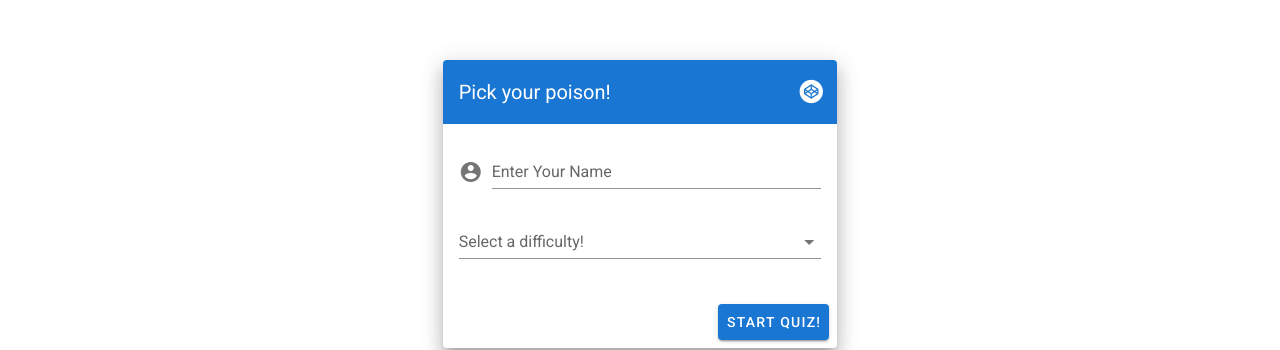
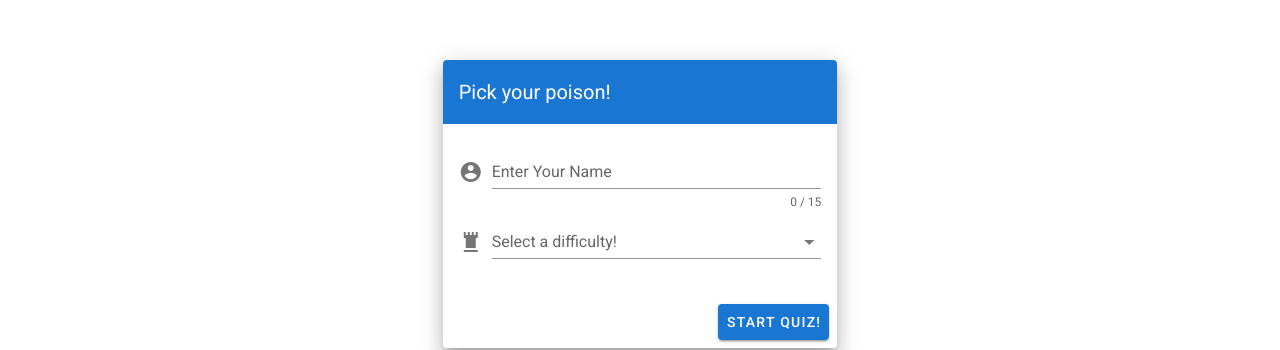
Before and after one commit to HopeEternal/GameGrumpsTrivia, a Vue app: page / in a window 1280 px wide. Shown: the part 238-588 px from the top of the page. Built offline with nearby package versions, Linux system fonts and the light colour scheme.

Commit message:
Start Quiz form validation and route to Quiz page added

```diff
--- a/src/views/Home.vue
+++ b/src/views/Home.vue
@@ -8,49 +8,36 @@
             <v-toolbar color="primary" dark flat>
               <v-toolbar-title>Pick your poison!</v-toolbar-title>
               <v-spacer />
-              <v-tooltip right>
-                <template v-slot:activator="{ on }">
-                  <v-btn
-                    icon
-                    large
-                    href="https://codepen.io/johnjleider/pen/pMvGQO"
-                    target="_blank"
-                    v-on="on"
-                  >
-                    <v-icon>mdi-codepen</v-icon>
-                  </v-btn>
-                </template>
-                <span>Codepen</span>
-              </v-tooltip>
             </v-toolbar>
             <v-card-text>
-              <v-form>
+              <v-form ref="form" v-model="valid" lazy-validation>
                 <v-text-field
+                  v-model="name"
                   label="Enter Your Name"
                   name="name"
+                  :rules="nameRules"
+                  :counter="15"
                   prepend-icon="mdi-account-circle"
                   type="text"
-                  v-model="name"
                 />
                 <v-select
-                  v-model="select"
+                  v-model="difficultyLevel"
                   :items="difficulties"
                   label="Select a difficulty!"
                   required
-                  @change="$v.select.$touch()"
-                  @blur="$v.select.$touch()"
+                  prepend-icon="mdi-chess-rook"
+                  :rules="difficultyRules"
                 ></v-select>
               </v-form>
             </v-card-text>
             <v-card-actions>
               <v-spacer />
-              <v-btn color="primary">Start Quiz!</v-btn>
+              <v-btn color="primary" @click="validate">Start Quiz!</v-btn>
             </v-card-actions>
           </v-card>
         </v-col>
       </v-row>
     </v-container>
-    <p>{{name}}</p>
   </v-content>
 </template>
 
@@ -60,8 +47,23 @@ export default {
 
   data: () => ({
     difficulties: ["Easy", "Average", "Epic"],
+    difficultyLevel: "",
     name: "",
-    select: "none"
-  })
+    //Validation
+    valid: false,
+    nameRules: [
+      v => !!v || "Name is required",
+      v => (v && v.length <= 10) || "Name must be less than 10 characters"
+    ],
+    difficultyRules: [v => !!v || "Please select a diffuculty!"]
+  }),
+  methods: {
+    validate() {
+      if (this.$refs.form.validate()) {
+        this.snackbar = true;
+        this.$router.push("/StartQuiz");
+      }
+    }
+  }
 };
 </script>
```
